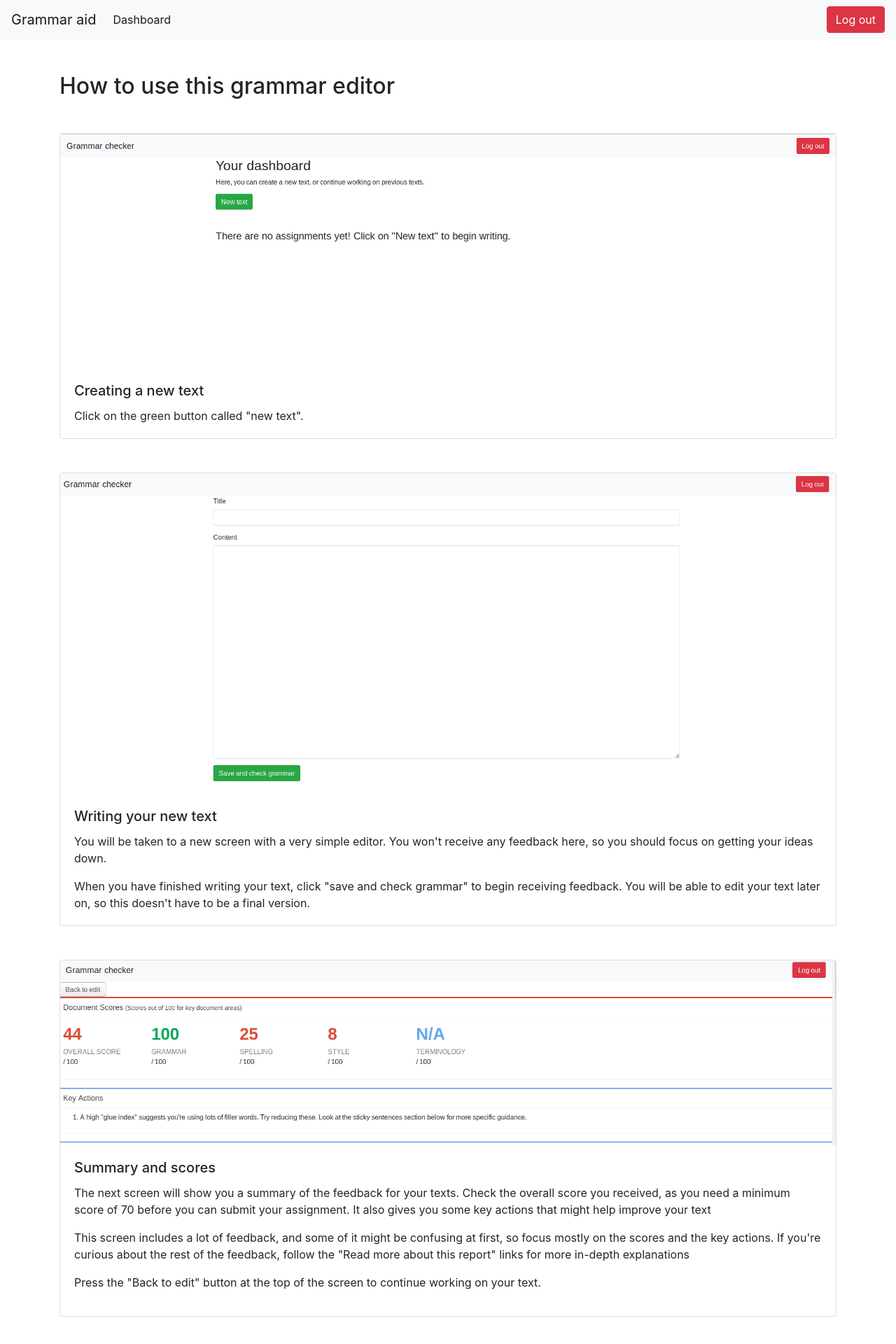
After one commit to annie-primera/datacollection_v2, a Flask app: page /tutorial in a window 1280 px wide. The commit adds this page. Shown: the top 1920 px of the page at 70% size. Run offline with Flask 2, Linux system fonts and the light colour scheme; some libraries are stand-ins or nearby versions.

Commit message:
added tutorial and faq

```diff
--- a/datacollection/routes.py
+++ b/datacollection/routes.py
@@ -145,3 +145,13 @@ def deletetext(text_id):
 @app.route("/about")
 def about():
     return render_template("about.html")
+
+
+@app.route("/tutorial")
+def tutorial():
+    return render_template("tutorial.html")
+
+
+@app.route("/faq")
+def faq():
+    return render_template("faq.html")
--- a/datacollection/templates/basiceditor.html
+++ b/datacollection/templates/basiceditor.html
@@ -12,7 +12,7 @@
   <div class="collapse navbar-collapse" id="navbarSupportedContent">
     <ul class="navbar-nav mr-auto">
       <li class="nav-item active">
-        <a class="nav-link" href="/dashboardfri">Dashboard <span class="sr-only">(current)</span></a>
+        <a class="nav-link" href="/dashboard">Dashboard <span class="sr-only">(current)</span></a>
       </li>
     </ul>
         <ul class="navbar-nav ml-auto">
--- a/datacollection/templates/dashboard.html
+++ b/datacollection/templates/dashboard.html
@@ -21,7 +21,9 @@
 
     <div class="container mt-5">
         <h2>Your dashboard</h2>
-        <p>Here, you can create a new text, or continue working on previous texts. </p>
+        <p>Here, you can create a new text, or continue working on previous texts. If you are not sure where to start,
+        you can consult the <a href="/tutorial">tutorial</a>. You can also consult the <a href="/faq">frequently asked
+            questions.</a> </p>
     </div>
 
     <div class="container mt-3 mb-5">
--- /dev/null
+++ b/datacollection/templates/tutorial.html
@@ -0,0 +1,97 @@
+{% extends "base.html" %}
+
+
+{% block content %}
+
+
+<nav class="navbar navbar-expand-lg navbar-light bg-light">
+  <a class="navbar-brand" href="/">Grammar aid</a>
+  <button class="navbar-toggler" type="button" data-toggle="collapse" data-target="#navbarSupportedContent" aria-controls="navbarSupportedContent" aria-expanded="false" aria-label="Toggle navigation">
+    <span class="navbar-toggler-icon"></span>
+  </button>
+
+  <div class="collapse navbar-collapse" id="navbarSupportedContent">
+    <ul class="navbar-nav mr-auto">
+      <li class="nav-item active">
+        <a class="nav-link" href="/dashboard">Dashboard <span class="sr-only">(current)</span></a>
+      </li>
+    </ul>
+        <ul class="navbar-nav ml-auto">
+            <li>
+                <form class="form-inline my-2 my-lg-0" action="/logout" method="POST">
+                    <button type="submit" class="btn btn-danger">Log out</button>
+                </form>
+            </li>
+        </ul>
+  </div>
+</nav>
+
+    <div class="container mb-5 mt-5">
+        <h2>How to use this grammar editor</h2>
+    </div>
+
+
+    <div class="container">
+        <div class="card mb-5">
+          <img class="card-img-top" src="static/dashboard1.png" alt="Card image cap">
+          <div class="card-body">
+            <h5 class="card-title">Creating a new text</h5>
+            <p class="card-text">Click on the green button called "new text".</p>
+          </div>
+        </div>
+        <div class="card mb-5">
+          <img class="card-img-top" src="static/newtext.png" alt="Card image cap">
+          <div class="card-body">
+            <h5 class="card-title">Writing your new text</h5>
+            <p class="card-text">You will be taken to a new screen with a very simple editor. You won't receive any feedback
+                here, so you should focus on getting your ideas down.</p>
+              <p class="card-text">When you have finished writing your text, click "save and check grammar" to begin receiving feedback.
+              You will be able to edit your text later on, so this doesn't have to be a final version.</p>
+          </div>
+        </div>
+        <div class="card mb-5">
+          <img class="card-img-top" src="static/summary.png" alt="Card image cap">
+          <div class="card-body">
+            <h5 class="card-title">Summary and scores</h5>
+            <p class="card-text">The next screen will show you a summary of the feedback for your texts. Check the overall score
+            you received, as you need a minimum score of 70 before you can submit your assignment. It also gives you some key actions that
+            might help improve your text</p>
+              <p class="card-text">This screen includes a lot of feedback, and some of it might be confusing at first, so focus
+              mostly on the scores and the key actions. If you're curious about the rest of the feedback, follow the "Read more about
+              this report" links for more in-depth explanations</p>
+              <p>Press the "Back to edit" button at the top of the screen to continue working on your text.</p>
+          </div>
+        </div>
+        <div class="card mb-5">
+          <img class="card-img-top" src="static/editor.png" alt="Card image cap">
+          <div class="card-body">
+            <h5 class="card-title">Dynamic feedback and editing the text</h5>
+            <p class="card-text">Here, you will receive detailed feedback in order to improve your text. Red lines under a word mean
+            that there's a spelling mistake. Yellow lines are for grammar mistakes or style issues. If you hover over the underlined
+            words, it will give you suggestions. The suggestions also come with an "ignore" button, which you are free to use if you
+            don't agree with the program's suggestions.</p>
+              <p class="card-text">You can use the "Summary" button to go back to the previous screen and see whether your
+              score has improved.</p>
+              <p class="card-text">If you want to save your text so you can work on it later, press the green "Save and exit" button,
+              which will save your text and take you back to the dashboard.</p>
+              <p class="card-text">If you're satisfied with the quality of your text, have achieved a minimum score of 70 and are
+              ready to submit it to the instructor, press the blue "Submit text" button.</p>
+          </div>
+        </div>
+        <div class="card mb-5">
+          <img class="card-img-top" src="static/dashboard2.png" alt="Card image cap">
+          <div class="card-body">
+            <h5 class="card-title">Your dashboard</h5>
+            <p class="card-text">All the texts you have saved will be accessible on your dashboard. You can click on them
+            to review and edit them further, or you can delete texts that you're not satisfied with.</p>
+          </div>
+        </div>
+    </div>
+
+<script>
+function goBack() {
+  window.history.back();
+}
+</script>
+
+{% endblock %}
```
Also changed, not shown: datacollection/templates/faq.html (added, +57 -0 lines), requirements.txt (added, +25 -0 lines), datacollection/site.db, datacollection/static/dashboard2.png (deleted), datacollection/static/editor2.png (deleted).
